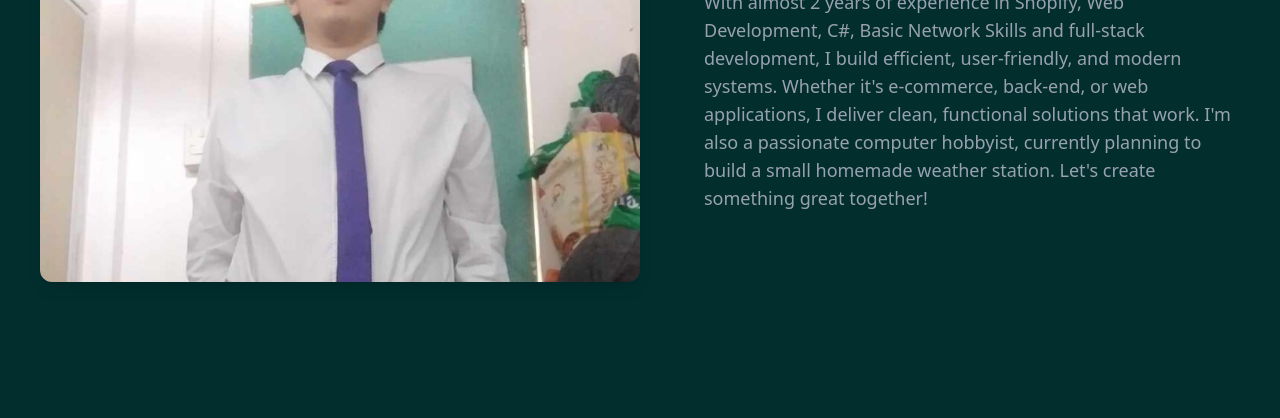
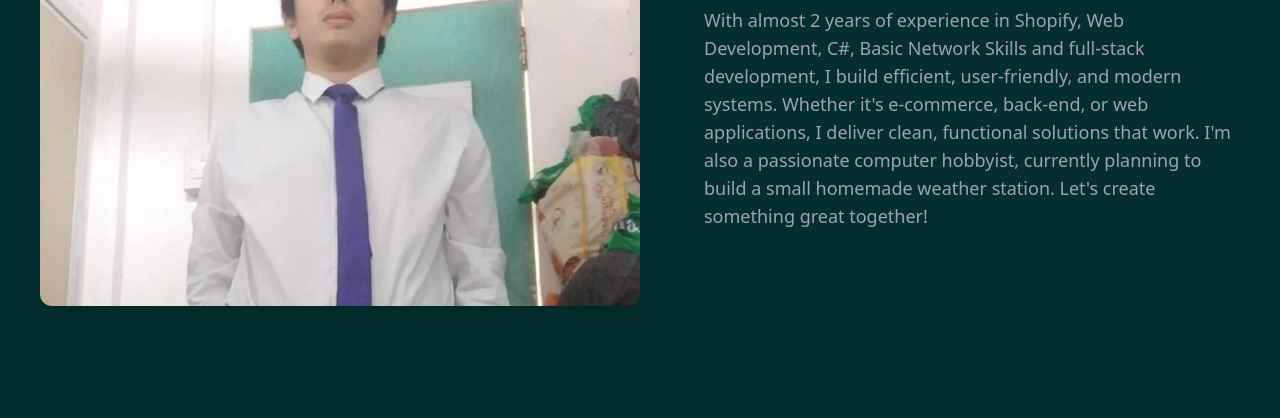
Before and after one commit to SDBlaze54/Portfolio_Website, a website: page index.html in a window 1280 px wide. Shown: the part 382-800 px from the top of the page. Drawn offline with nearby package versions, Linux system fonts and the light colour scheme.

Commit message:
first commit

```diff
--- a/index.html
+++ b/index.html
@@ -4,7 +4,7 @@
   <meta charset="UTF-8">
   <meta name="viewport" content="width=device-width, initial-scale=1.0">
   <title>SDY Portfolio Website</title>
-  <link href="/output/output.css" rel="stylesheet">
+  <script src="https://cdn.tailwindcss.com"></script>>
 </head>
 <body class="bg-teal-950 text-white">
 
```
